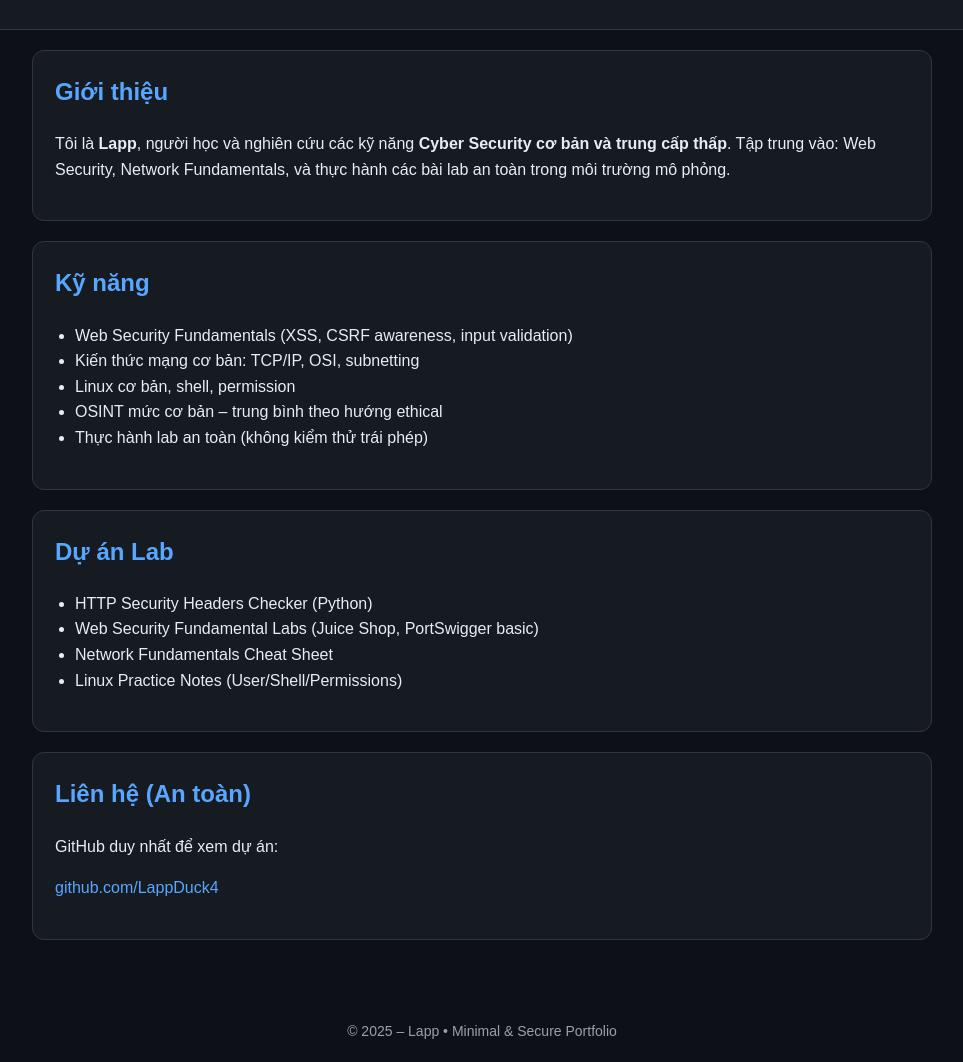
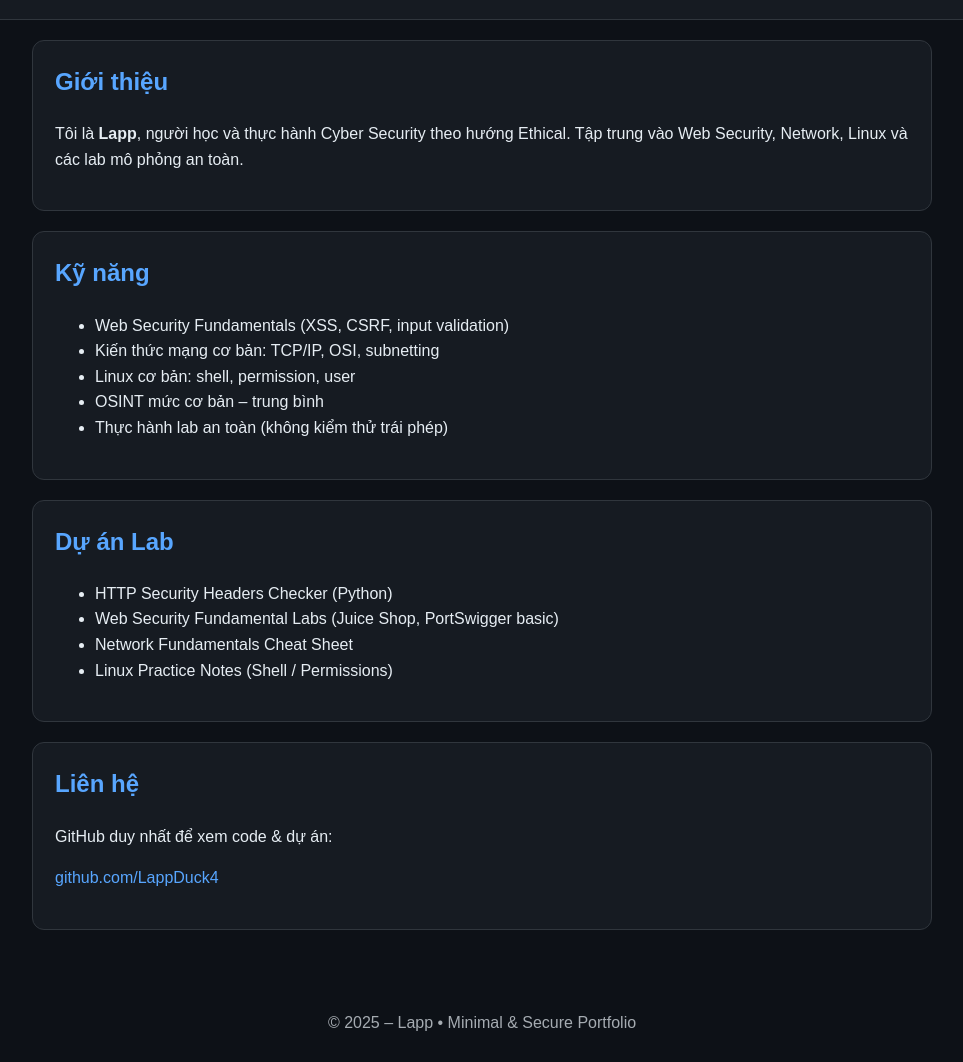
Before and after one commit to LappDuck4/LappDuck4.github.io, a plain HTML site: page index.html in a window 1280 px wide. Shown: the part 180-1242 px from the top of the page, without its empty margins (158-1121 px from the left). Drawn offline with Linux system fonts and the light colour scheme.

Commit message:
Update index.html

```diff
--- a/index.html
+++ b/index.html
@@ -4,54 +4,41 @@
     <meta charset="UTF-8">
     <meta name="viewport" content="width=device-width, initial-scale=1.0">
 
-    <title>Lapp – Cyber Security Learner (Portfolio)</title>
+    <title>Lapp – Cyber Security Learner</title>
 
-    <!-- Canonical -->
     <link rel="canonical" href="https://lappduck4.github.io/">
-
-    <!-- Favicon -->
     <link rel="icon" href="favicon.ico" type="image/x-icon">
 
-    <!-- SEO META – Không tiết lộ thông tin cá nhân -->
+    <!-- SEO an toàn -->
     <meta name="description" content="Lapp – Cyber Security Learner. Kỹ năng bảo mật web, network cơ bản và các dự án lab an toàn. Portfolio tối giản & sạch.">
-    <meta name="keywords" content="Cyber Security, Web Security, Network Security, Pentesting Basic, Ethical Security, Lab Security Projects">
+    <meta name="keywords" content="Cyber Security, Web Security, Network Security, Pentest Basic, Ethical Hacking">
     <meta name="author" content="Lapp">
     <meta name="robots" content="index, follow">
 
     <!-- Open Graph -->
     <meta property="og:title" content="Lapp – Cyber Security Learner">
-    <meta property="og:description" content="Portfolio & kỹ năng Cyber Security. Dự án lab và ghi chú bảo mật.">
+    <meta property="og:description" content="Portfolio Cyber Security — Web Security • Network • Lab Projects">
     <meta property="og:url" content="https://lappduck4.github.io/">
     <meta property="og:type" content="website">
-    <meta property="og:image" content="https://lappduck4.github.io/og-cover.png">
 
-    <!-- Twitter Card -->
-    <meta name="twitter:card" content="summary_large_image">
-    <meta name="twitter:title" content="Lapp – Cyber Security Learner">
-    <meta name="twitter:description" content="Web Security • Network • Lab Projects">
-
-    <!-- Structured Data (SEO Schema – không lộ info cá nhân) -->
+    <!-- Schema an toàn (không lộ info cá nhân) -->
     <script type="application/ld+json">
     {
       "@context": "https://schema.org",
       "@type": "Person",
       "name": "Lapp",
-      "description": "Cyber Security Learner • Web Security • Network • Ethical Learning",
+      "description": "Cyber Security Learner",
       "url": "https://lappduck4.github.io/",
-      "sameAs": [
-        "https://github.com/LappDuck4"
-      ]
+      "sameAs": ["https://github.com/LappDuck4"]
     }
     </script>
 
-    <!-- Security Headers (có tác dụng khi server hỗ trợ) -->
-    <meta http-equiv="Content-Security-Policy" content="default-src 'self'; img-src 'self' data:; style-src 'self' 'unsafe-inline'; object-src 'none'; base-uri 'self'; frame-ancestors 'none';">
+    <!-- Security headers -->
+    <meta http-equiv="Content-Security-Policy" content="default-src 'self'; img-src 'self' data:; style-src 'self' 'unsafe-inline'; object-src 'none'; frame-ancestors 'none';">
     <meta http-equiv="X-Frame-Options" content="DENY">
     <meta http-equiv="X-Content-Type-Options" content="nosniff">
     <meta http-equiv="Referrer-Policy" content="strict-origin-when-cross-origin">
-    <meta http-equiv="Permissions-Policy" content="camera=(), microphone=(), geolocation=()">
 
-    <!-- CSS -->
     <style>
         body {
             font-family: Arial, sans-serif;
@@ -63,7 +50,7 @@
 
         header {
             text-align: center;
-            padding: 50px 20px;
+            padding: 45px 20px;
             background: #161b22;
             border-bottom: 1px solid #30363d;
         }
@@ -94,22 +81,14 @@
         a {
             color: #58a6ff;
             text-decoration: none;
-            transition: 0.2s;
-        }
-
-        a:hover {
-            text-decoration: underline;
         }
 
         footer {
             text-align: center;
-            opacity: 0.65;
+            opacity: 0.7;
             padding: 20px;
-            font-size: 14px;
             margin-top: 20px;
         }
-
-        ul { padding-left: 20px; }
     </style>
 </head>
 
@@ -124,21 +103,17 @@
 
     <div class="card">
         <h2>Giới thiệu</h2>
-            <p>
-                Tôi là <strong>Lapp</strong>, người học và nghiên cứu các kỹ năng
-                <strong>Cyber Security cơ bản và trung cấp thấp</strong>.
-                Tập trung vào: Web Security, Network Fundamentals, và thực hành
-                các bài lab an toàn trong môi trường mô phỏng.
-            </p>
+        <p>Tôi là <strong>Lapp</strong>, người học và thực hành Cyber Security theo hướng Ethical.
+        Tập trung vào Web Security, Network, Linux và các lab mô phỏng an toàn.</p>
     </div>
 
     <div class="card">
         <h2>Kỹ năng</h2>
         <ul>
-                <li>Web Security Fundamentals (XSS, CSRF awareness, input validation)</li>
+            <li>Web Security Fundamentals (XSS, CSRF, input validation)</li>
             <li>Kiến thức mạng cơ bản: TCP/IP, OSI, subnetting</li>
-                <li>Linux cơ bản, shell, permission</li>
-                <li>OSINT mức cơ bản – trung bình theo hướng ethical</li>
+            <li>Linux cơ bản: shell, permission, user</li>
+            <li>OSINT mức cơ bản – trung bình</li>
             <li>Thực hành lab an toàn (không kiểm thử trái phép)</li>
         </ul>
     </div>
@@ -149,14 +124,14 @@
             <li>HTTP Security Headers Checker (Python)</li>
             <li>Web Security Fundamental Labs (Juice Shop, PortSwigger basic)</li>
             <li>Network Fundamentals Cheat Sheet</li>
-                <li>Linux Practice Notes (User/Shell/Permissions)</li>
+            <li>Linux Practice Notes (Shell / Permissions)</li>
         </ul>
     </div>
 
     <div class="card">
-            <h2>Liên hệ (An toàn)</h2>
-            <p>GitHub duy nhất để xem dự án:</p>
-            <p><a href="https://github.com/LappDuck4" target="_blank" rel="noopener noreferrer">github.com/LappDuck4</a></p>
+        <h2>Liên hệ</h2>
+        <p>GitHub duy nhất để xem code & dự án:</p>
+        <p><a href="https://github.com/LappDuck4">github.com/LappDuck4</a></p>
     </div>
 
 </div>
```
Lines whose indentation alone changed are shown as unchanged.
